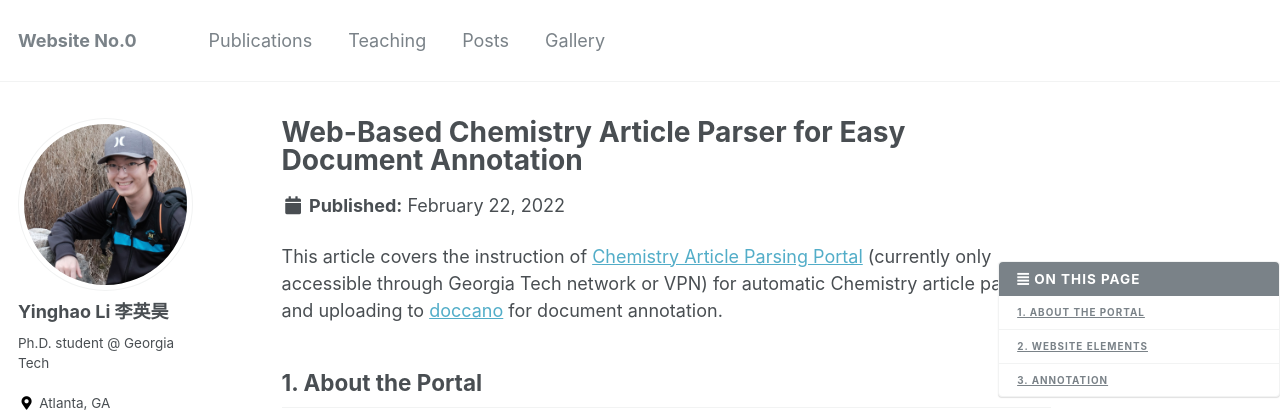
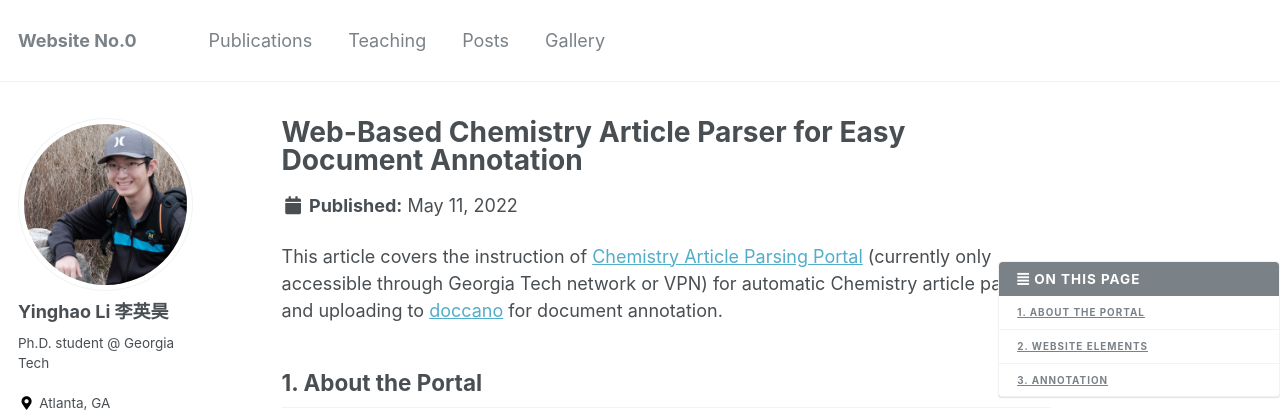
Before and after one commit to Yinghao-Li/Yinghao-Li.github.io, a Jekyll site: the page built from _posts/2022-05-11-chem-parser.md, in a window 1280 px wide and 900 px high. Shown: the top 412 px of the window. Built offline with Jekyll 4.4.1, drawn with Linux system fonts in a browser that asks for light colours; some web fonts are replaced; comment, search, counter and statistics services are not loaded.

Commit message:
fix a mistake

```diff
--- a/_posts/2022-05-11-chem-parser.md
+++ b/_posts/2022-05-11-chem-parser.md
@@ -1,6 +1,6 @@
 ---
 title: 'Web-Based Chemistry Article Parser for Easy Document Annotation'
-date: 2022-02-22
+date: 2022-05-11
 permalink: /posts/2022/05/chem-parser/
 toc: true
 tags:
```
